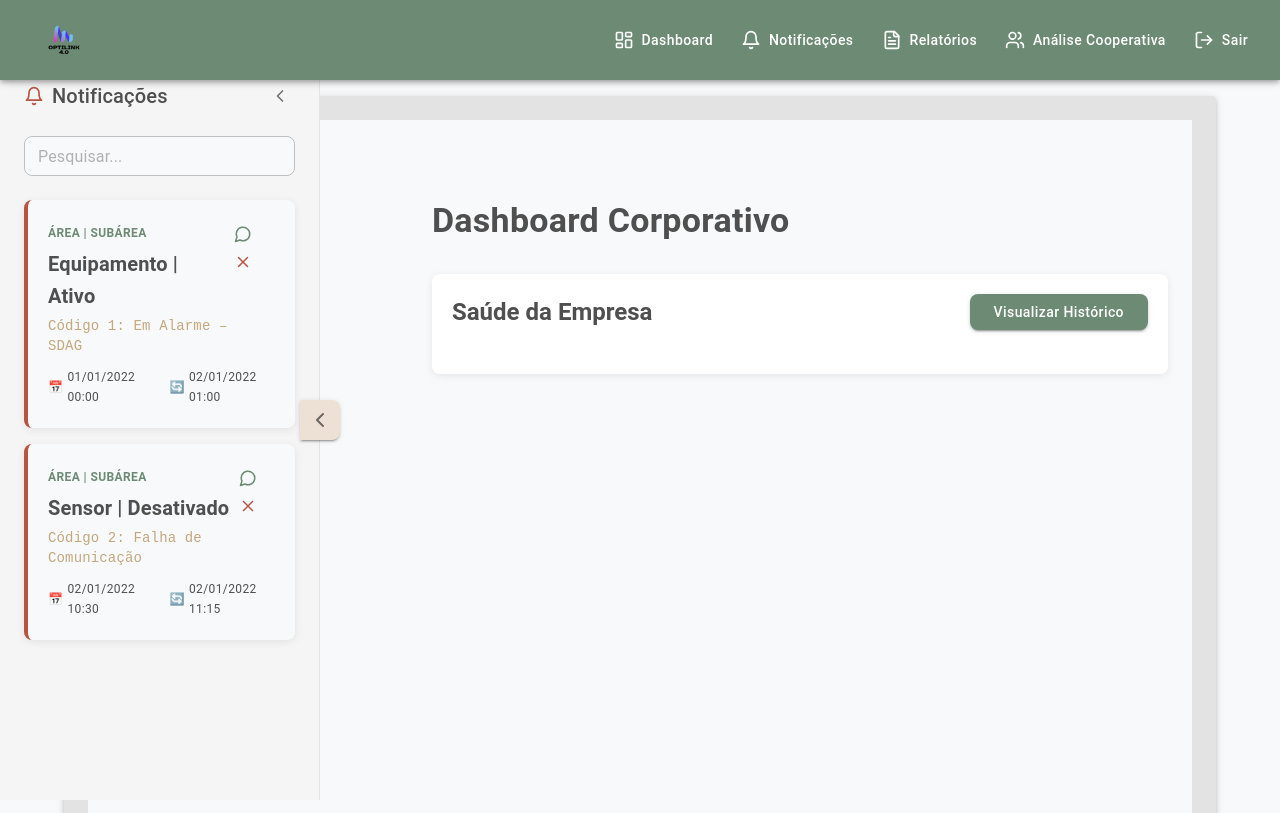
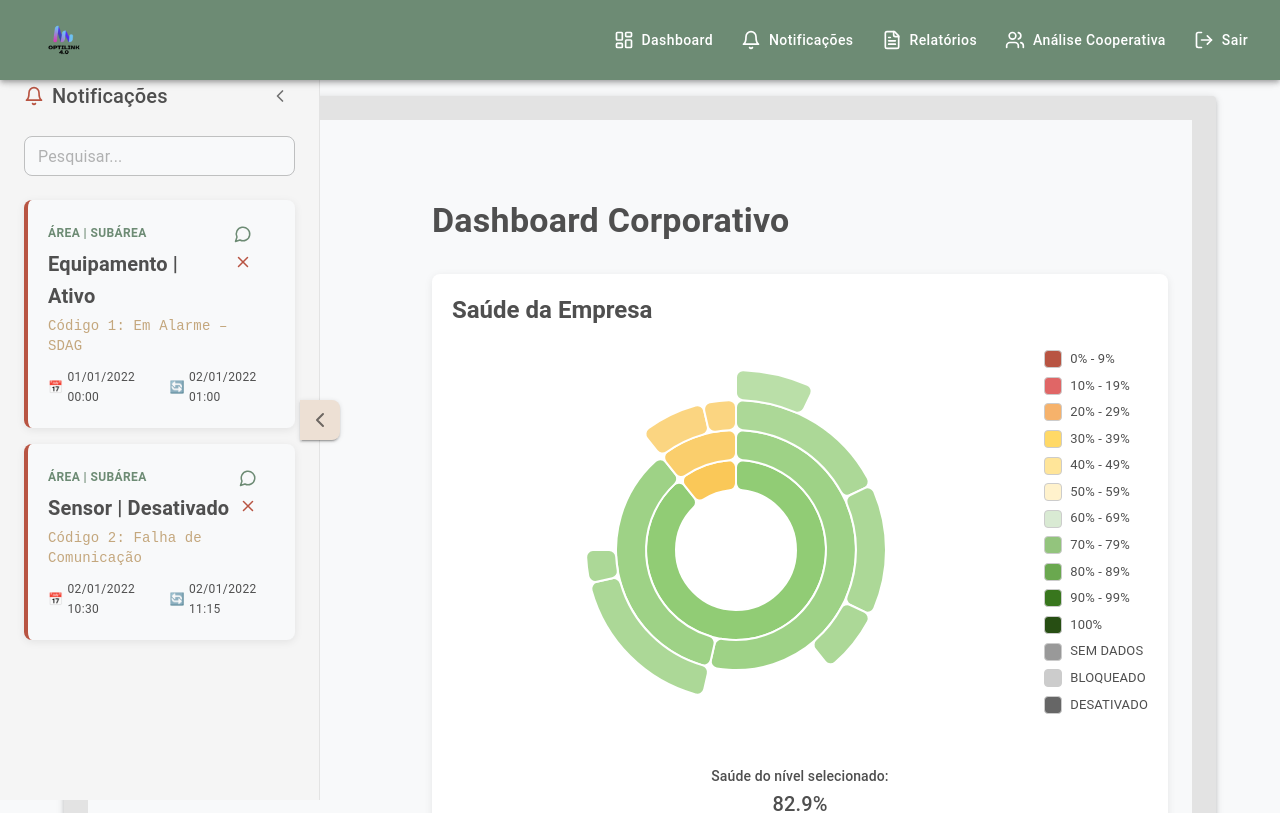
Before and after one commit to GuilhermeBarbosa16/Optlink4.0, a React (Vite) app: page /dashboard in a window 1280 px wide. Shown: the top 813 px of the page. Built offline with nearby package versions, Linux system fonts and the light colour scheme.

Commit message:
fix: grafico central

```diff
--- a/package.json
+++ b/package.json
@@ -17,6 +17,8 @@
     "@nivo/sunburst": "^0.88.0",
     "@visx/hierarchy": "^3.12.0",
     "d3-hierarchy": "^3.1.2",
+    "echarts": "^5.6.0",
+    "echarts-for-react": "^3.0.2",
     "lucide-react": "^0.344.0",
     "react": "^18.3.1",
     "react-dom": "^18.3.1",
--- /dev/null
+++ b/src/components/SunburstChart.tsx
@@ -0,0 +1,91 @@
+import React from 'react';
+import ReactECharts from 'echarts-for-react';
+
+// Certifique-se de instalar: npm install echarts echarts-for-react
+
+// Função para cor fiel à legenda
+const getColorByValue = (value: number) => {
+  if (value === undefined || value === null) return '#999999'; // SEM DADOS
+  if (value >= 100) return '#274E13';
+  if (value >= 90) return '#38761D';
+  if (value >= 80) return '#6AA84F';
+  if (value >= 70) return '#93C47D';
+  if (value >= 60) return '#D9EAD3';
+  if (value >= 50) return '#FFF2CC';
+  if (value >= 40) return '#FFE599';
+  if (value >= 30) return '#FFD966';
+  if (value >= 20) return '#F6B26B';
+  if (value >= 10) return '#E06666';
+  if (value >= 0) return '#B85442';
+  return '#999999';
+};
+
+// Dados do exemplo fornecido
+const initialData = [
+  {
+    name: 'Grandpa',
+    children: [
+      {
+        name: 'Uncle Leo',
+        value: 15,
+        children: [
+          { name: 'Cousin Jack', value: 2 },
+          {
+            name: 'Cousin Mary',
+            value: 5,
+            children: [
+              { name: 'Jackson', value: 2 }
+            ]
+          },
+          { name: 'Cousin Ben', value: 4 }
+        ]
+      },
+      {
+        name: 'Father',
+        value: 10,
+        children: [
+          { name: 'Me', value: 5 },
+          { name: 'Brother Peter', value: 1 }
+        ]
+      }
+    ]
+  },
+  {
+    name: 'Nancy',
+    children: [
+      {
+        name: 'Uncle Nike',
+        children: [
+          { name: 'Cousin Betty', value: 1 },
+          { name: 'Cousin Jenny', value: 2 }
+        ]
+      }
+    ]
+  }
+];
+
+const option = {
+  series: {
+    type: 'sunburst',
+    data: initialData,
+    radius: [60, '90%'],
+    itemStyle: {
+      borderRadius: 7,
+      borderWidth: 2
+    },
+    label: {
+      show: false
+    }
+  }
+};
+
+const SunburstChart: React.FC = () => {
+  return (
+    <ReactECharts
+      option={option}
+      style={{ height: 400, width: '100%' }}
+    />
+  );
+};
+
+export default SunburstChart;
--- /dev/null
+++ b/src/components/SunburstLegend.tsx
@@ -0,0 +1,32 @@
+import React from 'react';
+import { Box, Typography } from '@mui/material';
+
+const legendItems = [
+  { color: '#B85442', label: '0% - 9%' },
+  { color: '#E06666', label: '10% - 19%' },
+  { color: '#F6B26B', label: '20% - 29%' },
+  { color: '#FFD966', label: '30% - 39%' },
+  { color: '#FFE599', label: '40% - 49%' },
+  { color: '#FFF2CC', label: '50% - 59%' },
+  { color: '#D9EAD3', label: '60% - 69%' },
+  { color: '#93C47D', label: '70% - 79%' },
+  { color: '#6AA84F', label: '80% - 89%' },
+  { color: '#38761D', label: '90% - 99%' },
+  { color: '#274E13', label: '100%' },
+  { color: '#999999', label: 'SEM DADOS' },
+  { color: '#CCCCCC', label: 'BLOQUEADO' },
+  { color: '#666666', label: 'DESATIVADO' },
+];
+
+const SunburstLegend = () => (
+  <Box sx={{ display: 'flex', flexDirection: 'column', gap: 1, ml: 3 }}>
+    {legendItems.map(item => (
+      <Box key={item.label} sx={{ display: 'flex', alignItems: 'center', gap: 1 }}>
+        <Box sx={{ width: 18, height: 18, backgroundColor: item.color, borderRadius: 1, border: '1px solid #ccc' }} />
+        <Typography variant="body2" sx={{ fontSize: 13 }}>{item.label}</Typography>
+      </Box>
+    ))}
+  </Box>
+);
+
+export default SunburstLegend;
--- a/src/pages/Dashboard.tsx
+++ b/src/pages/Dashboard.tsx
@@ -2,6 +2,8 @@ import React, { useState } from 'react';
 import { Typography, Box, Paper, Button, IconButton, TextField, Collapse } from '@mui/material';
 import { Bell, MessageCircle, X, ChevronLeft, ChevronRight } from 'lucide-react';
 import { AreaChart, Area, XAxis, YAxis, CartesianGrid, Tooltip, ResponsiveContainer } from 'recharts';
+import SunburstChart from '../components/SunburstChart';
+import SunburstLegend from '../components/SunburstLegend';
 
 // Tipos e interfaces
 interface NotificationCardProps {
@@ -209,6 +211,7 @@ const Dashboard: React.FC = () => {
   const [notificationsOpen, setNotificationsOpen] = useState<boolean>(true);
   const [mostrarHistorico, setMostrarHistorico] = useState<boolean>(false);
   const [notifications, setNotifications] = useState<number[]>([1, 2]);
+  const [saudeSelecionada, setSaudeSelecionada] = useState<{ name?: string; value?: number }>({ name: 'Empresa', value: 82.9 });
 
   const historicoData: HistoricoData[] = [
     { name: 'Jan', value: 4000 },
@@ -222,6 +225,13 @@ const Dashboard: React.FC = () => {
 
   const dismissNotification = (id: number) => {
     setNotifications(prev => prev.filter(notificationId => notificationId !== id));
+  };
+
+  const handleNodeClick = (params: any) => {
+    setSaudeSelecionada({
+      name: params.data?.name || 'Empresa',
+      value: params.data?.value
+    });
   };
 
   return (
@@ -288,7 +298,28 @@ const Dashboard: React.FC = () => {
             }}>
               Saúde da Empresa
             </Typography>
+          </Box>
 
+          {/* Sunburst e legenda lado a lado */}
+          <Box sx={{ width: '100%', display: 'flex', justifyContent: 'center', alignItems: 'flex-start', mb: 2 }}>
+            <Box sx={{ flex: 1, minWidth: 0 }}>
+              <SunburstChart />
+            </Box>
+            <SunburstLegend />
+          </Box>
+
+          {/* Saúde do nível selecionado */}
+          <Box sx={{ display: 'flex', justifyContent: 'center', mb: 2 }}>
+            <Box sx={{ minWidth: 180, display: 'flex', flexDirection: 'column', alignItems: 'center' }}>
+              <Typography variant="subtitle2">Saúde do nível selecionado:</Typography>
+              <Typography variant="h6">
+                {saudeSelecionada && saudeSelecionada.value !== undefined ? `${saudeSelecionada.value}%` : 'Selecione um nível'}
+              </Typography>
+            </Box>
+          </Box>
+
+          {/* Botão de histórico centralizado abaixo do gráfico */}
+          <Box sx={{ display: 'flex', justifyContent: 'center', mt: 2 }}>
             <Button
               variant="contained"
               onClick={() => setMostrarHistorico(!mostrarHistorico)}
@@ -307,6 +338,7 @@ const Dashboard: React.FC = () => {
             </Button>
           </Box>
 
+          {/* Histórico só aparece se mostrarHistorico for true */}
           {mostrarHistorico && (
             <Box sx={{ height: '300px', mt: 2 }}>
               <ResponsiveContainer width="100%" height="100%">
```
Also changed, not shown: 1 other file (tests, documents, lock files or other folders).
